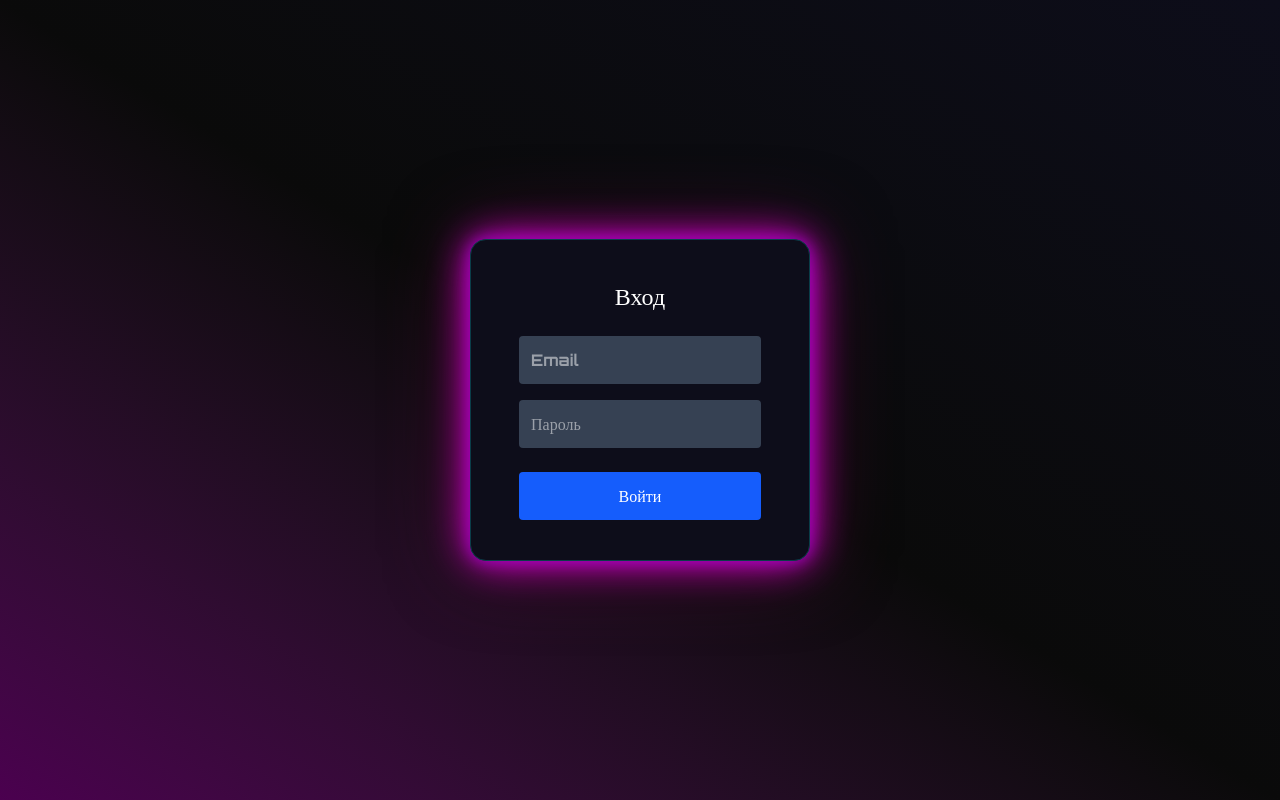
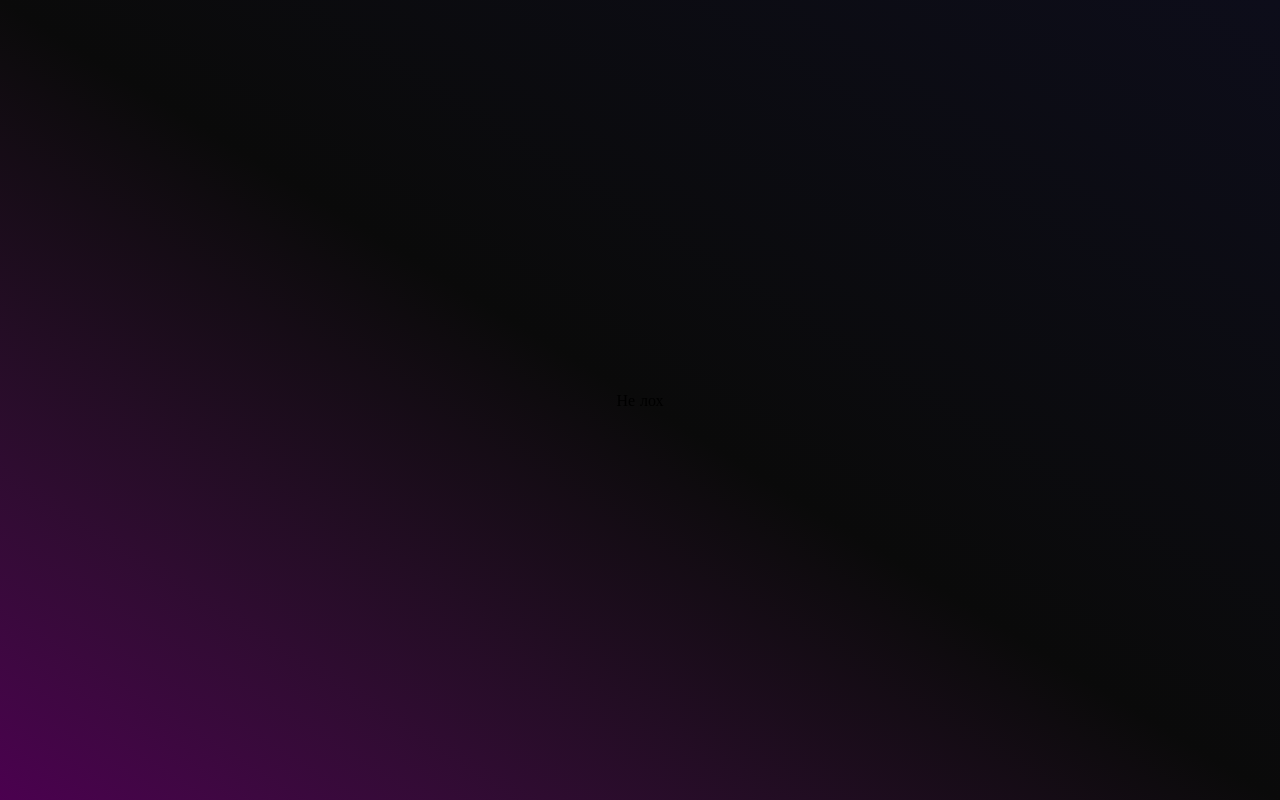
Before and after one commit to DarkKnife121204/life-os-frontend, a React (Vite) app: page /dashboard in a window 1280 px wide. Built offline with nearby package versions, Linux system fonts and the light colour scheme.

Commit message:
Подвяз бека

```diff
--- a/src/api/api.ts
+++ b/src/api/api.ts
@@ -2,7 +2,7 @@ import axios from "axios";
 import { getToken } from "../lib/token.ts";
 
 const api = axios.create({
-    baseURL: "/api",
+    baseURL: "http://localhost:8080/api",
 });
 
 api.interceptors.request.use((config) => {
--- a/src/app/layout.tsx
+++ /dev/null
@@ -1,12 +0,0 @@
-import Sidebar from '../components/Sidebar.tsx';
-
-export default function Layout({ children }: any) {
-    return (
-        <div className="flex">
-            <Sidebar />
-            <div className="flex-1 p-6 bg-gray-100 min-h-screen">
-                {children}
-            </div>
-        </div>
-    );
-}
--- a/src/pages/Dashboard.tsx
+++ b/src/pages/Dashboard.tsx
@@ -1,50 +1,11 @@
-import { useState } from "react";
+
 
 export default function Dashboard() {
-    const [email, setEmail] = useState("");
-    const [password, setPassword] = useState("");
 
-    const handleSubmit = (e: React.FormEvent) => {
-        e.preventDefault();
-
-        console.log({
-            email,
-            password,
-        });
-
-        // тут будет axios -> /api/login
-    };
 
     return (
         <div className="min-h-screen font-[Orbitron] flex items-center justify-center bg-gradient-to-bl from-dark via-neutral-950 to-fuchsia-950">
-            <form onSubmit={handleSubmit}
-                  className="flex flex-col items-center justify-center px-12 py-10 rounded-2xl bg-dark backdrop-blur-xl border border-deep [box-shadow:0_0_15px_var(--color-purple),0_0_40px_var(--color-accent),0_0_80px_#4c0033]"
-            >
-                <h1 className="text-white text-2xl mb-6">Вход</h1>
-
-                <input
-                    type="email"
-                    placeholder="Email"
-                    className="w-full mb-4 p-3 rounded bg-gray-700 text-white"
-                    value={email}
-                    onChange={(e) => setEmail(e.target.value)}
-                />
-
-                <input
-                    type="password"
-                    placeholder="Пароль"
-                    className="w-full mb-6 p-3 rounded bg-gray-700 text-white"
-                    value={password}
-                    onChange={(e) => setPassword(e.target.value)}
-                />
-
-                <button
-                    type="submit"
-                    className="w-full bg-blue-600 hover:bg-blue-700 text-white p-3 rounded"
-                >
-                    Войти
-                </button>
-            </form>
+            Не лох
         </div>
     );
 }
--- a/src/pages/Login.tsx
+++ b/src/pages/Login.tsx
@@ -43,7 +43,7 @@ export default function Login() {
                 <input
                     type="email"
                     placeholder="Email"
-                    className="w-full mb-4 p-3 rounded bg-slate-800 text-white"
+                    className="w-full mb-4 p-3 mx-5 rounded bg-slate-800 text-white"
                     value={email}
                     onChange={(e) => setEmail(e.target.value)}
                 />
@@ -51,7 +51,7 @@ export default function Login() {
                 <input
                     type="password"
                     placeholder="Password"
-                    className="w-full mb-6 p-3 rounded bg-gray-800 text-white"
+                    className="w-full mb-6 p-3 mx-5 rounded bg-gray-800 text-white"
                     value={password}
                     onChange={(e) => setPassword(e.target.value)}
                 />
```
